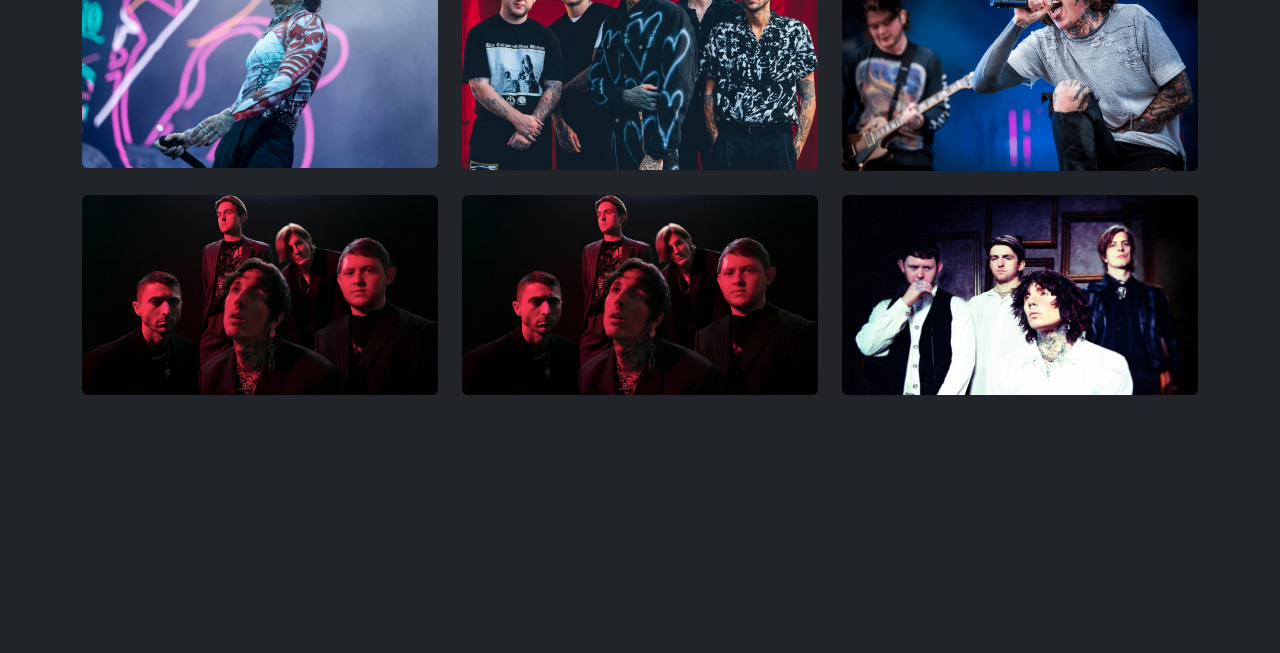
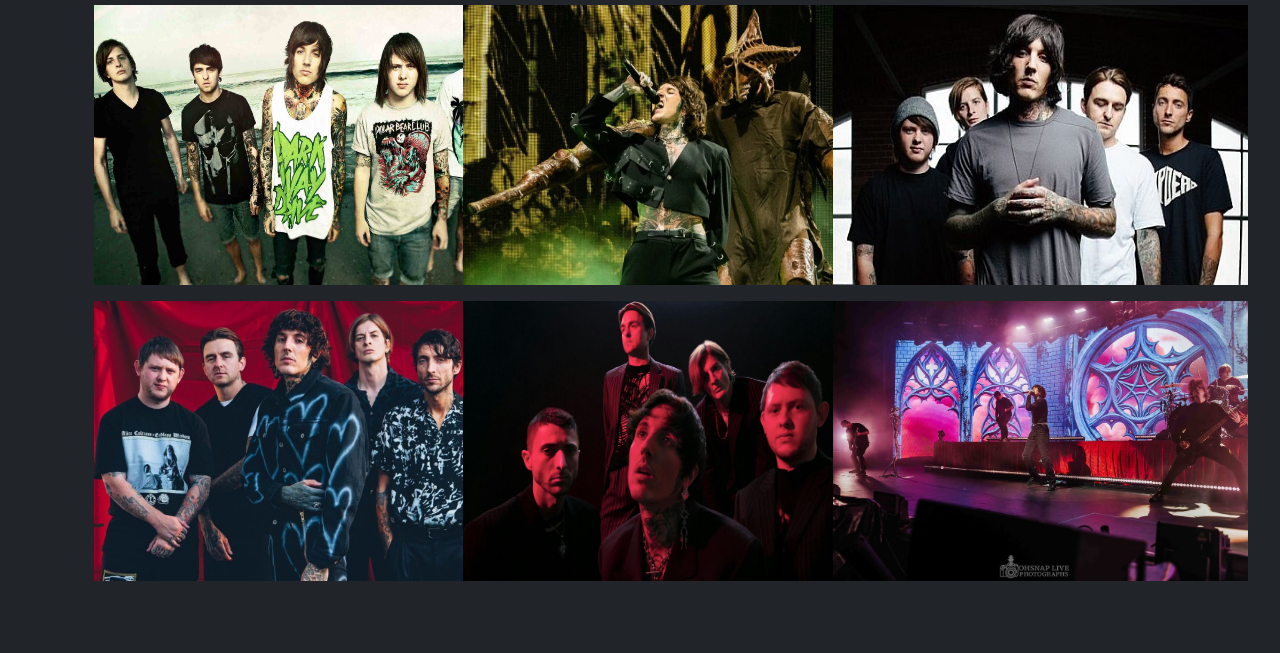
Before and after one commit to klaris156/bmth-web, a plain HTML site: page galerie.html in a window 1280 px wide. Shown: the part 147-800 px from the top of the page. Drawn offline with nearby package versions, Linux system fonts and the light colour scheme.

Commit message:
par malych uprav

```diff
--- a/galerie.html
+++ b/galerie.html
@@ -5,7 +5,7 @@
     <meta name="viewport" content="width=device-width, initial-scale=1">
     <title>BMTH Galerie</title>
     <link href="https://cdn.jsdelivr.net/npm/bootstrap@5.3.3/dist/css/bootstrap.min.css" rel="stylesheet" integrity="sha384-QWTKZyjpPEjISv5WaRU9OFeRpok6YctnYmDr5pNlyT2bRjXh0JMhjY6hW+ALEwIH" crossorigin="anonymous">
-    <link rel="stylesheet" href="css/galerie.css">
+
   </head>
   <body class="bg-dark">
     <nav class="navbar navbar-expand-lg bg-dark">
@@ -35,57 +35,134 @@
       </div>
     </nav>
 
-    <div class="container pt-4">
-      <div class="row">
-      <div class="col-lg-4 col-md-12 mb-4 mb-lg-0">
-        <img
-          src="images/oli sykes.webp"
-          class="w-100 shadow-1-strong rounded mb-4"
-          alt="..."
-        /></div>
+<div class="container">
+  <style>
+    .gallery-item img {
+        transition: transform 0.3s ease;
+    }
 
-        <div class="col-lg-4 col-md-12 mb-4 mb-lg-0">
-        <img
-          src="images/bmth gal2.jpg"
-          class="w-100 shadow-1-strong rounded mb-4"
-          alt="..."
-        />
-      </div>
+    .gallery-item img:hover {
+        transform: scale(1.05);
+    }
+</style>
+</head>
 
-      <div class="col-lg-4 mb-4 mb-lg-0">
-        <img
-          src="images/oly gal2.webp"
-          class="w-100 shadow-1-strong rounded mb-4"
-          alt="..."
-        />
-      </div>
+<body class="bg-success ">
 
+<div class="container">
+    <h1 class="text-center my-4 text-white">
+      GALERIE
+      </h1>
 
-      <div class="col-lg-4 col-md-12 mb-4 mb-lg-0">
-        <img
-          src="images/bmth gal3.jpg"
-          class="w-100 shadow-1-strong rounded mb-4"
-          alt="..."
-        /></div>
+    <div class="row row-cols-1 row-cols-md-2
+                row-cols-lg-3 g-3">
+        <div class="col">
+            <div class="position-relative gallery-item"
+                 style="cursor: pointer;">
+                <img src=
+"images/bmthgal4.jpg"
+                     alt="Image 1" height="280px" width="415px">
+                <div class="position-absolute top-50 start-50
+                            translate-middle text-center d-none">
 
-        <div class="col-lg-4 col-md-12 mb-4 mb-lg-0">
-        <img
-          src="images/bmth gal3.jpg"
-          class="w-100 shadow-1-strong rounded mb-4"
-          alt="..."
-        />
-      </div>
+                </div>
+            </div>
+        </div>
+        <div class="col">
+            <div class="position-relative gallery-item"
+                 style="cursor: pointer;">
+                <img src=
+"images/bmthgal5.webp"
+                     alt="Image 2" height="280px" width="415px">
+                <div class="position-absolute top-50
+                            start-50 translate-middle
+                            text-center d-none">
 
-      <div class="col-lg-4 col-md-12 mb-4 mb-lg-0">
-        <img
-          src="images/stahování (1).jpg"
-          class="w-100 shadow-1-strong rounded mb-4"
-          alt="..."
-        /></div>
+                </div>
+            </div>
+        </div>
+        <div class="col">
+            <div class="position-relative gallery-item"
+                 style="cursor: pointer;">
+                <img src=
+"images/bmth gal.jpg"
+                     alt="Image 3" height="280px" width="415px">
+                <div class="position-absolute top-50
+                            start-50 translate-middle
+                            text-center d-none">
+                </div>
+            </div>
+        </div>
+        <div class="col">
+            <div class="position-relative gallery-item"
+                 style="cursor: pointer;">
+                <img src=
+"images/bmth gal2.jpg"
+                     alt="Image 4" height="280px" width="415px">
+                <div class="position-absolute top-50
+                            start-50 translate-middle
+                            text-center d-none">
+
+                </div>
+            </div>
+        </div>
+
+        <div class="col">
+            <div class="position-relative gallery-item"
+                 style="cursor: pointer;">
+                <img src=
+"images/bmth gal3.jpg"
+                     alt="Image 5" height="280px" width="415px">
+                <div class="position-absolute top-50
+                            start-50 translate-middle
+                            text-center d-none">
+
+                </div>
+            </div>
+        </div>
+
+        <div class="col">
+            <div class="position-relative gallery-item"
+                 style="cursor: pointer;">
+                <img src=
+"images/bmthgal6.jpg"
+                     alt="Image 6" height="280px" width="415px">
+                <div class="position-absolute top-50
+                            start-50 translate-middle
+                            text-center d-none">
+
+                </div>
+            </div>
+        </div>
     </div>
-    </div>
+</div>
 
+<!-- Bootstrap JavaScript -->
+<script src=
+"https://cdn.jsdelivr.net/npm/@popperjs/core@2.11.6/dist/umd/popper.min.js">
+  </script>
+<script src=
+"https://cdn.jsdelivr.net/npm/bootstrap@5.3.0-alpha1/dist/js/bootstrap.min.js">
+  </script>
 
+<script>
+
+  // Show caption on hover
+    let position_relative =
+        document.querySelectorAll('.position-relative');
+
+    position_relative.forEach(item => {
+        item.addEventListener('mouseover', event => {
+            const caption = item.querySelector('.position-absolute');
+            caption.classList.remove('d-none');
+        });
+        item.addEventListener('mouseleave', event => {
+            const caption = item.querySelector('.position-absolute');
+            caption.classList.add('d-none');
+        });
+    });
+</script>
+</div>
 
 </script>
 
```
Also changed, not shown: biografie.html (+6 -6 lines), images/bmthgal4.jpg (added), images/bmthgal5.webp (added), images/bmthgal6.jpg (added).
